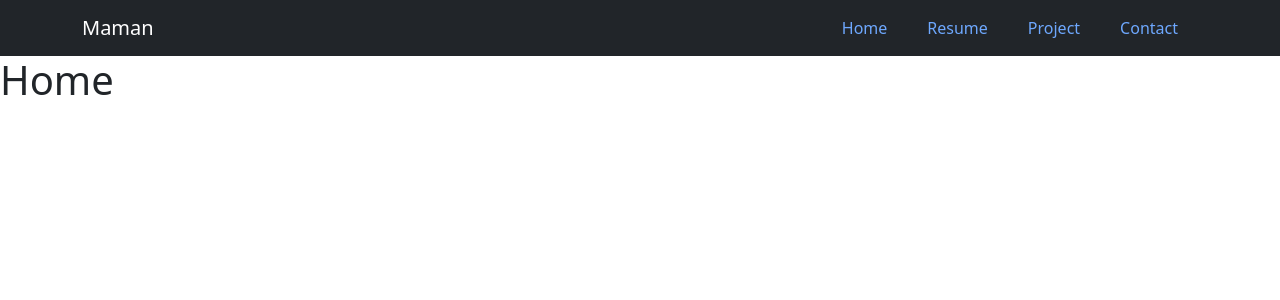
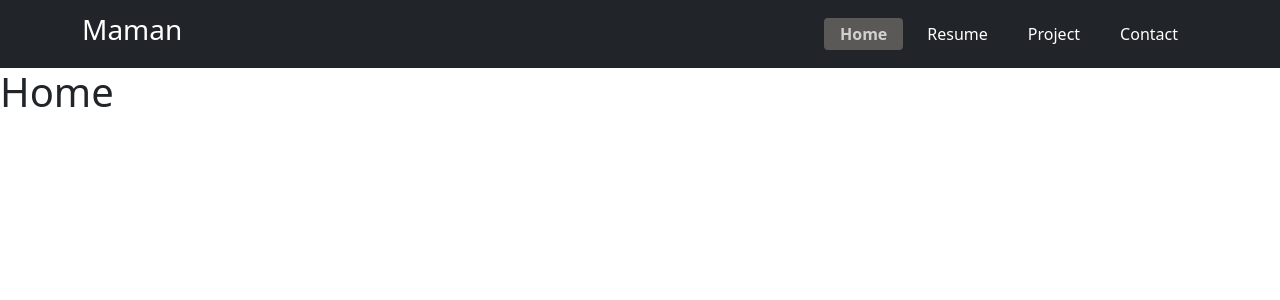
Before and after one commit to mamantube/My-Portfolio-B, a React (Vite) app: page / in a window 1280 px wide. Shown: the top 300 px of the page. Built offline with nearby package versions, Linux system fonts and the light colour scheme.

Commit message:
add navbar component

```diff
--- a/src/assets/css/dashboard.css
+++ b/src/assets/css/dashboard.css
@@ -1,10 +1,20 @@
 .nav-list {
-    text-decoration: none;
-    padding: 0.25rem 1rem;
-    border-radius: 0.25rem;
-    margin-inline: 0.25rem;
+  text-decoration: none;
+  padding: 0.25rem 1rem;
+  border-radius: 0.25rem;
+  margin-inline: 0.25rem;
+  color:#ffff;
+  font-weight: 400;
 }
 
 .nav-list:hover {
-    background-color: #787272;
+  background-color: #787272;
+  /* transition: all 400ms cubic-bezier(0.4, 0, 0.2, 1); */
+  transition:400ms cubic-bezier(0.4, 0.01, 0.55, 0.95);
 }
+
+.active {
+    color: #d2d0d0;
+    background-color: #5b5858;
+    font-weight: 600;
+}
--- a/src/layout/Dashboard.jsx
+++ b/src/layout/Dashboard.jsx
@@ -1,42 +1,63 @@
 import { Outlet, NavLink } from "react-router-dom";
-import { Navbar, Nav, Container } from "react-bootstrap";
+import { Navbar, Nav, Container, Button } from "react-bootstrap";
 import { useState } from "react";
-import "../assets/css/dashboard.css"
+import "../assets/css/dashboard.css";
 
 export default function Dashboard() {
   const [show, setShow] = useState(false);
 
+  function onShowMenu() {
+    setShow(!show);
+    console.log("INI");
+  }
+
+  let closeMenu = show ? "d-block" : "d-none";
+  let openMenu = show ? "d-none" : "d-block";
+
   return (
     <nav>
-      <Navbar bg="dark" data-bs-theme="dark">
+      <Navbar bg="dark" data-bs-theme="dark" expand="md" collapseOnSelect>
         <Container>
-          <Navbar.Brand href="/">Maman</Navbar.Brand>
+          <Navbar.Brand>
+            <h3 className="text-h3">Maman</h3>
+          </Navbar.Brand>
+          <Button className="d-md-none" onClick={onShowMenu}>
+            <i className={`${closeMenu} bi bi-list nav-button-icon`}></i>
+            <i className={`${openMenu} bi bi-x-lg nav-button-icon`}></i>
+          </Button>
+
+          <Navbar.Collapse id="navbar--dashboard" className={openMenu}>
             <Nav className="ms-auto">
               <NavLink
-              className="nav-list"
                 to="/"
+                className=" nav-list"
+                activeclassname="active"
               >
                 Home
               </NavLink>
               <NavLink
-              className="nav-list"
                 to="/resume"
+                className="nav-list "
+                activeclassname="active"
               >
                 Resume
               </NavLink>
               <NavLink
-              className="nav-list"
                 to="/project"
+                className="nav-list "
+                activeclassname="active"
               >
                 Project
               </NavLink>
               <NavLink
-              className="nav-list"
                 to="/contact"
+                className="nav-list "
+                activeclassname="active"
               >
                 Contact
               </NavLink>
             </Nav>
+          </Navbar.Collapse>
         </Container>
       </Navbar>
 
```
Lines whose indentation alone changed are shown as unchanged.
